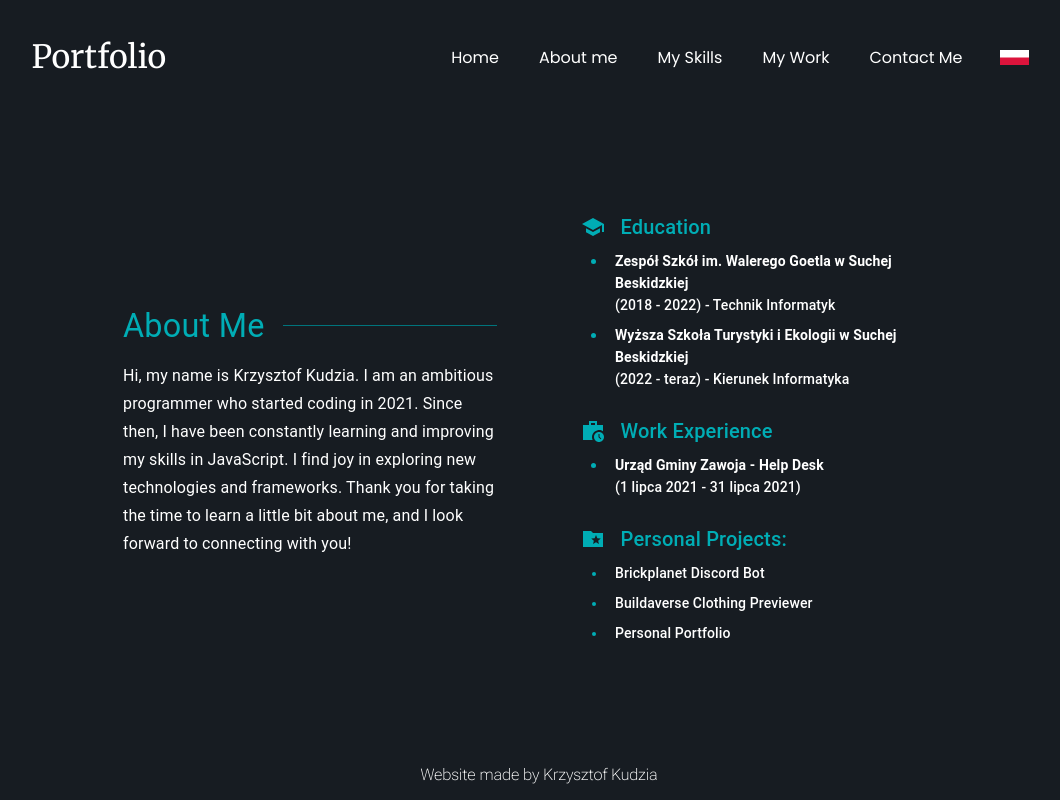
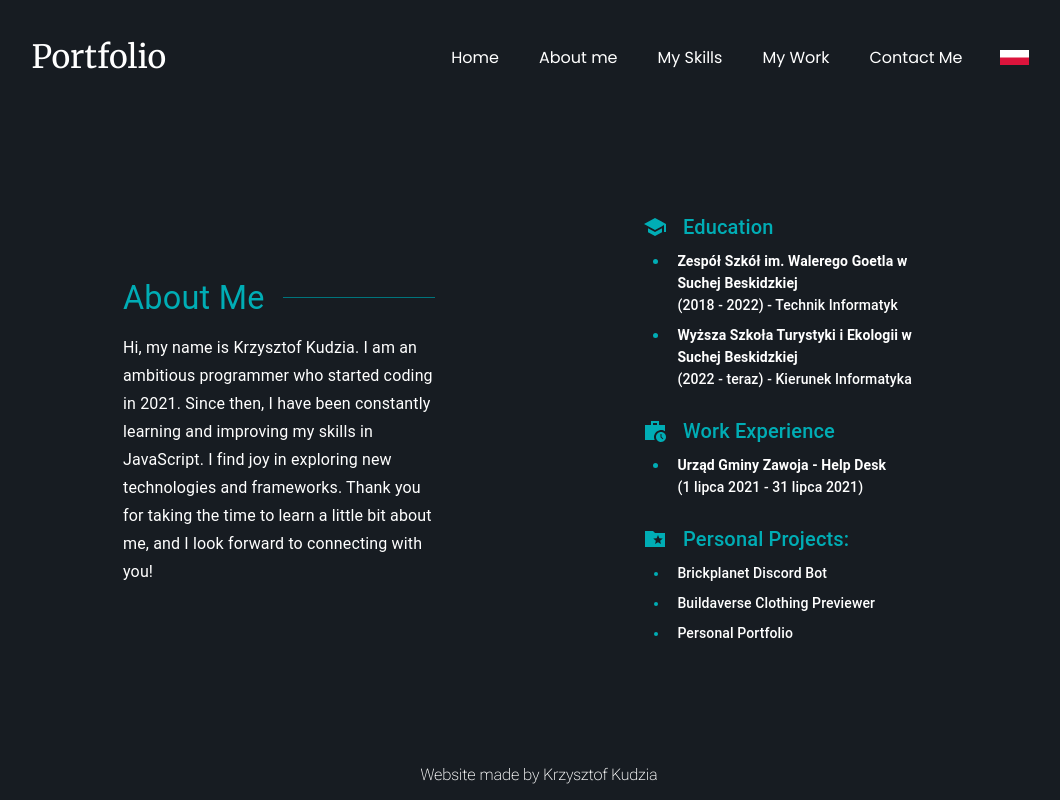
Before and after one commit to kdKrzysztof/portfolio, a Next.js app: page /About in a window 1280 px wide. Shown: the whole page, without its empty margins (101-1161 px from the left). Built offline with nearby package versions, Linux system fonts and the light colour scheme.

Commit message:
style: improved about me content style

```diff
--- a/styles/About.module.scss
+++ b/styles/About.module.scss
@@ -15,7 +15,7 @@ $focus-color: #00747C;
         justify-content: center;
         align-items: center;
         flex-direction: row;
-        width: 70%;
+        width: 60%;
         height: 100%;
 
         @media screen and (max-width: 705px) {
@@ -64,7 +64,7 @@ $focus-color: #00747C;
             justify-content: center;
             width: 50%;
             height: 100%;
-            margin-left: 10%;
+            margin-left: 25%;
 
             @media screen and (max-width: 705px) {
                 flex-direction: column;
```
